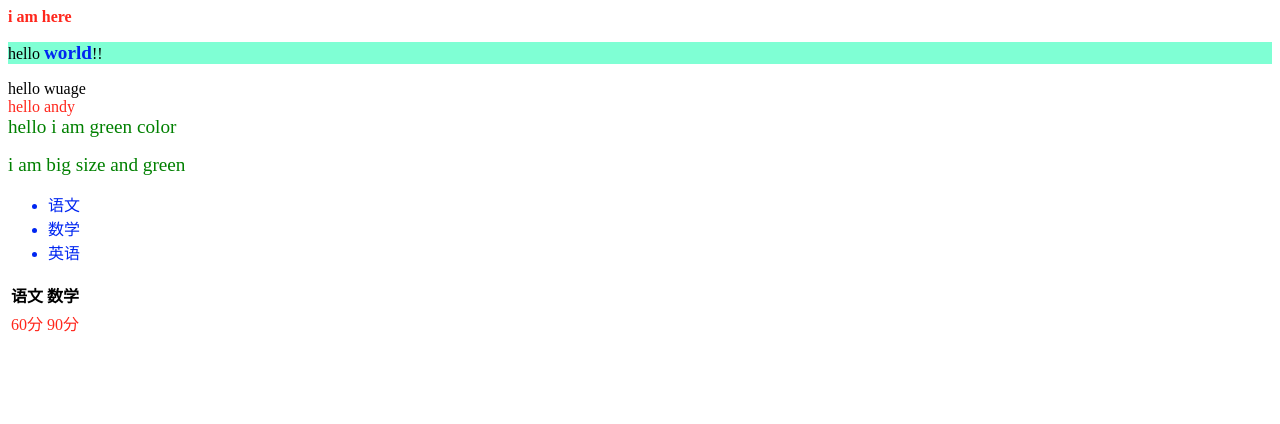
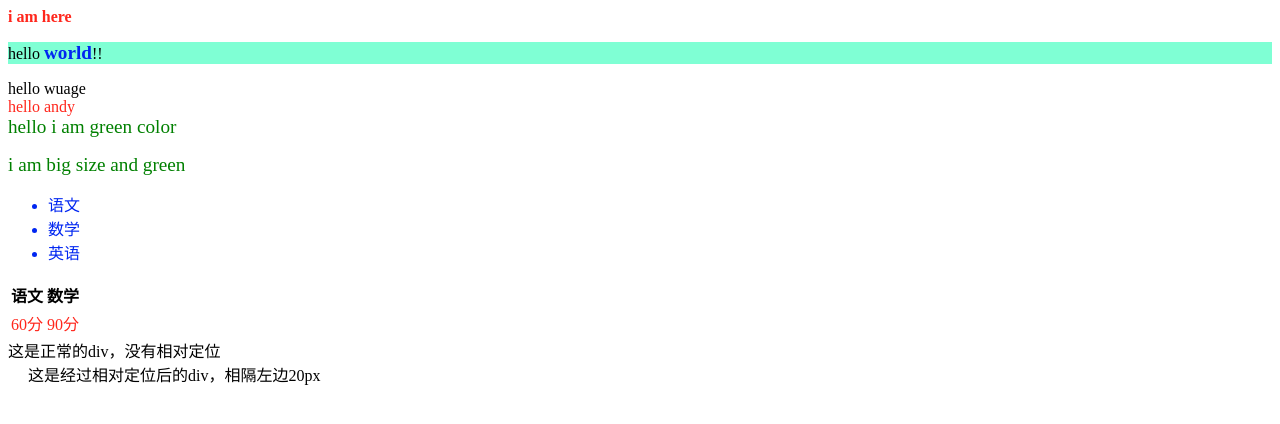
Before and after one commit to wuzhuojun/cssdemo, a plain HTML site: page index.html in a window 1280 px wide. Drawn offline with Linux system fonts and the light colour scheme.

Commit message:
new demo

```diff
--- a/index.css
+++ b/index.css
@@ -17,3 +17,14 @@ table tr td
 {
     color: #ff261c;
 }
+
+div.normal
+{
+
+}
+
+div.pos_right
+{
+    position: relative;
+    left: 20px;
+}
--- a/index.html
+++ b/index.html
@@ -70,5 +70,14 @@
     </tr>
 </table>
 
+
+<div class="normal">
+这是正常的div，没有相对定位
+</div>
+
+<div class="pos_right">
+这是经过相对定位后的div，相隔左边20px
+</div>
+
 </body>
 </html>
```
